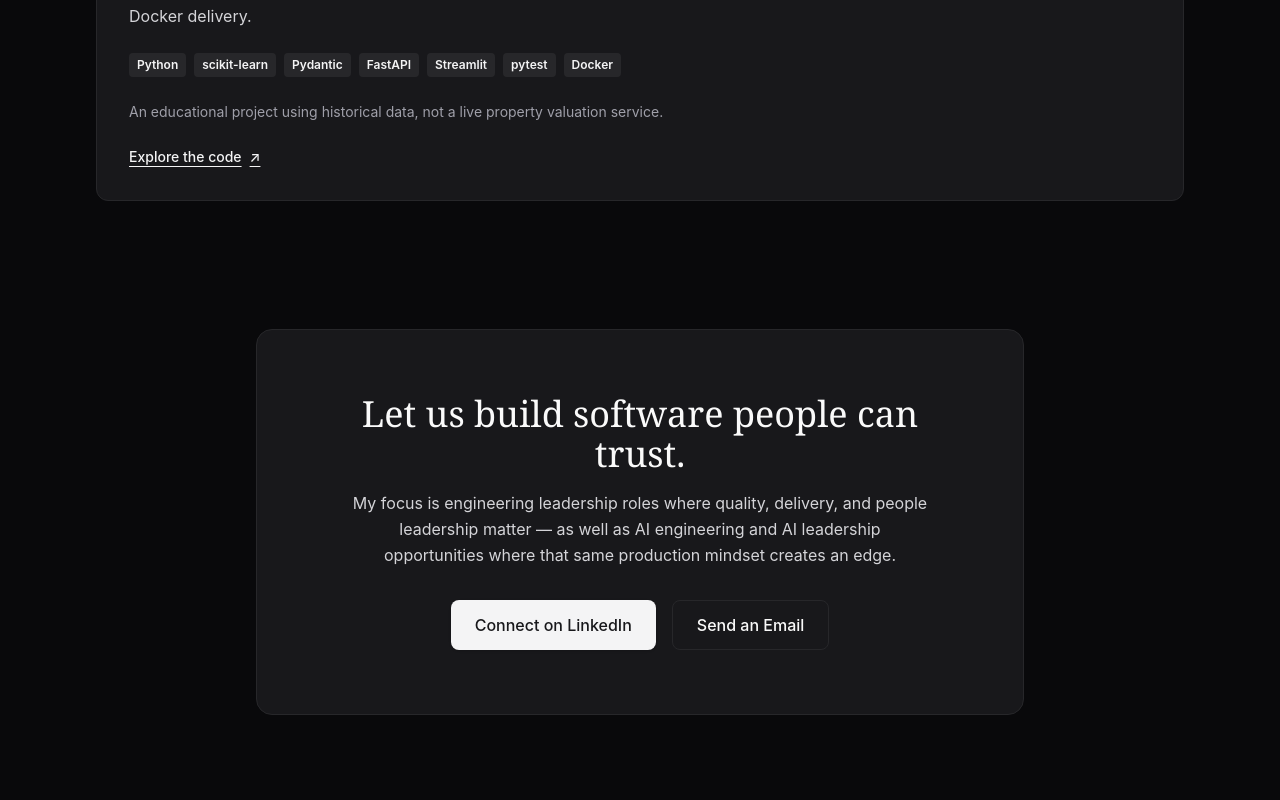
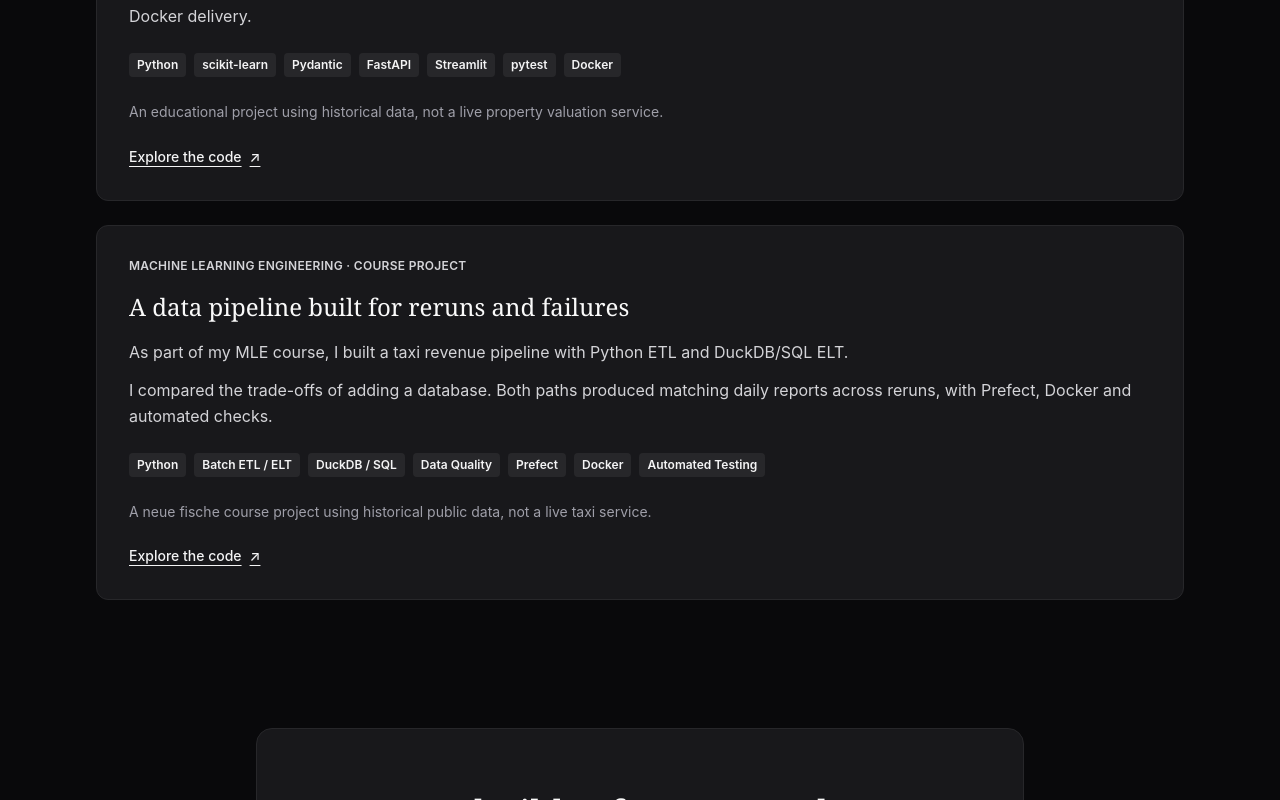
Before and after one commit to roygrssmn/grossman-engineering, a React (Vite) app: page /en in a window 1280 px wide. Shown: the part 2946-3746 px from the top of the page. Built offline with nearby package versions, Linux system fonts and the light colour scheme.

Commit message:
Showcase the NYC taxi ETL and ELT project (#15)
- Add concise English and German project descriptions
- Explain the Python ETL and DuckDB/SQL ELT comparison
- Highlight verified reruns and relevant engineering skills
- Match the existing King County card structure
- Update README content guidance

```diff
--- a/src/EngineeringProjectsSection.jsx
+++ b/src/EngineeringProjectsSection.jsx
@@ -23,30 +23,64 @@ const content = {
 
 const technologies = ['Python', 'scikit-learn', 'Pydantic', 'FastAPI', 'Streamlit', 'pytest', 'Docker'];
 
+const taxiContent = {
+    en: {
+        title: 'A data pipeline built for reruns and failures',
+        summary: 'As part of my MLE course, I built a taxi revenue pipeline with Python ETL and DuckDB/SQL ELT.',
+        focus: 'I compared the trade-offs of adding a database. Both paths produced matching daily reports across reruns, with Prefect, Docker and automated checks.',
+        limitation: 'A neue fische course project using historical public data, not a live taxi service.',
+    },
+    de: {
+        title: 'Eine Datenpipeline für Wiederholungen und Fehlerfälle',
+        summary: 'Im Rahmen meines MLE-Kurses habe ich eine Taxi-Umsatzpipeline mit Python-ETL und DuckDB/SQL-ELT gebaut.',
+        focus: 'Ich habe die Vor- und Nachteile einer Datenbank verglichen. Beide Wege lieferten auch bei Wiederholungen dieselben Tagesberichte – mit Prefect, Docker und automatisierten Tests.',
+        limitation: 'Ein Kursprojekt bei neue fische mit historischen öffentlichen Daten, kein Live-Taxidienst.',
+    },
+};
+
 export default function EngineeringProjectsSection({ language }) {
     const copy = content[language] ?? content.en;
+    const projects = [
+        {
+            id: 'king-county',
+            ...copy,
+            technologies,
+            url: 'https://github.com/roy-nfisch/king-county-house-price-app',
+        },
+        {
+            id: 'nyc-taxi',
+            ...(taxiContent[language] ?? taxiContent.en),
+            technologies: ['Python', 'Batch ETL / ELT', 'DuckDB / SQL', 'Data Quality', 'Prefect', 'Docker', 'Automated Testing'],
+            stack: language === 'de' ? 'Kompetenzen und Technologien' : 'Skills and technologies',
+            url: 'https://github.com/roy-nfisch/nyc-taxi-revenue-data-pipeline',
+        },
+    ];
 
     return (
         <section id="engineering-projects" aria-labelledby="engineering-projects-heading" className="scroll-mt-28 mb-20 md:mb-32">
             <h2 id="engineering-projects-heading" className="font-serif text-3xl mb-8 md:mb-12 border-b border-stone-200 dark:border-zinc-800 pb-4 text-zinc-900 dark:text-zinc-50">
                 {copy.heading}
             </h2>
-            <article className="bg-white dark:bg-zinc-900 border border-stone-200 dark:border-zinc-800 rounded-xl p-6 md:p-8">
+            <div className="space-y-6">
+                {projects.map(project => (
+                    <article key={project.id} className="bg-white dark:bg-zinc-900 border border-stone-200 dark:border-zinc-800 rounded-xl p-6 md:p-8">
                         <p className="text-xs font-semibold tracking-wide uppercase text-zinc-600 dark:text-zinc-300 mb-4">{copy.context}</p>
-                <h3 className="font-serif text-2xl leading-snug text-zinc-900 dark:text-zinc-50 mb-4">{copy.title}</h3>
-                <p className="text-zinc-600 dark:text-zinc-300 leading-relaxed mb-3">{copy.summary}</p>
-                <p className="text-zinc-600 dark:text-zinc-300 leading-relaxed mb-6">{copy.focus}</p>
-                <ul aria-label={copy.stack} className="flex flex-wrap gap-2 mb-6">
-                    {technologies.map(technology => (
+                        <h3 className="font-serif text-2xl leading-snug text-zinc-900 dark:text-zinc-50 mb-4">{project.title}</h3>
+                        <p className="text-zinc-600 dark:text-zinc-300 leading-relaxed mb-3">{project.summary}</p>
+                        <p className="text-zinc-600 dark:text-zinc-300 leading-relaxed mb-6">{project.focus}</p>
+                        <ul aria-label={project.stack ?? copy.stack} className="flex flex-wrap gap-2 mb-6">
+                            {project.technologies.map(technology => (
                                 <li key={technology} className="text-xs font-semibold text-zinc-800 dark:text-zinc-100 bg-stone-100 dark:bg-zinc-800 px-2 py-1 rounded">{technology}</li>
                             ))}
                         </ul>
-                <p className="text-sm text-zinc-500 dark:text-zinc-400 leading-relaxed mb-5">{copy.limitation}</p>
-                <a href="https://github.com/roy-nfisch/king-county-house-price-app" target="_blank" rel="noopener noreferrer" className="inline-flex items-center gap-2 text-sm font-medium underline underline-offset-4 text-zinc-900 dark:text-zinc-100 hover:text-blue-600 dark:hover:text-blue-400">
+                        <p className="text-sm text-zinc-500 dark:text-zinc-400 leading-relaxed mb-5">{project.limitation}</p>
+                        <a href={project.url} target="_blank" rel="noopener noreferrer" className="inline-flex items-center gap-2 text-sm font-medium underline underline-offset-4 text-zinc-900 dark:text-zinc-100 hover:text-blue-600 dark:hover:text-blue-400">
                             {copy.link}
                             <span aria-hidden="true">↗</span>
                         </a>
                     </article>
+                ))}
+            </div>
         </section>
     );
 }
```
Also changed, not shown: 1 other file (tests, documents, lock files or other folders). Lines whose indentation alone changed are shown as unchanged.
